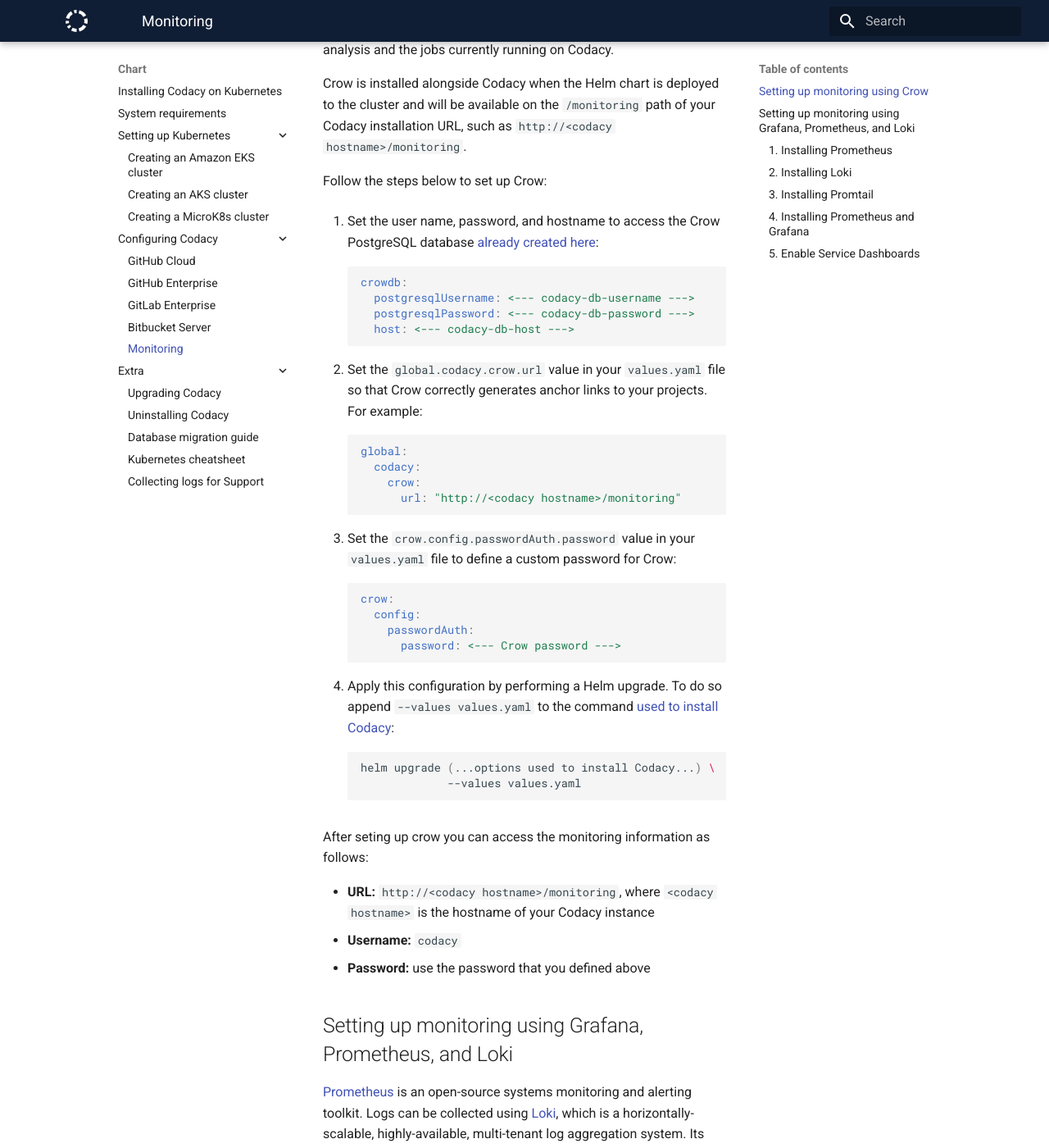
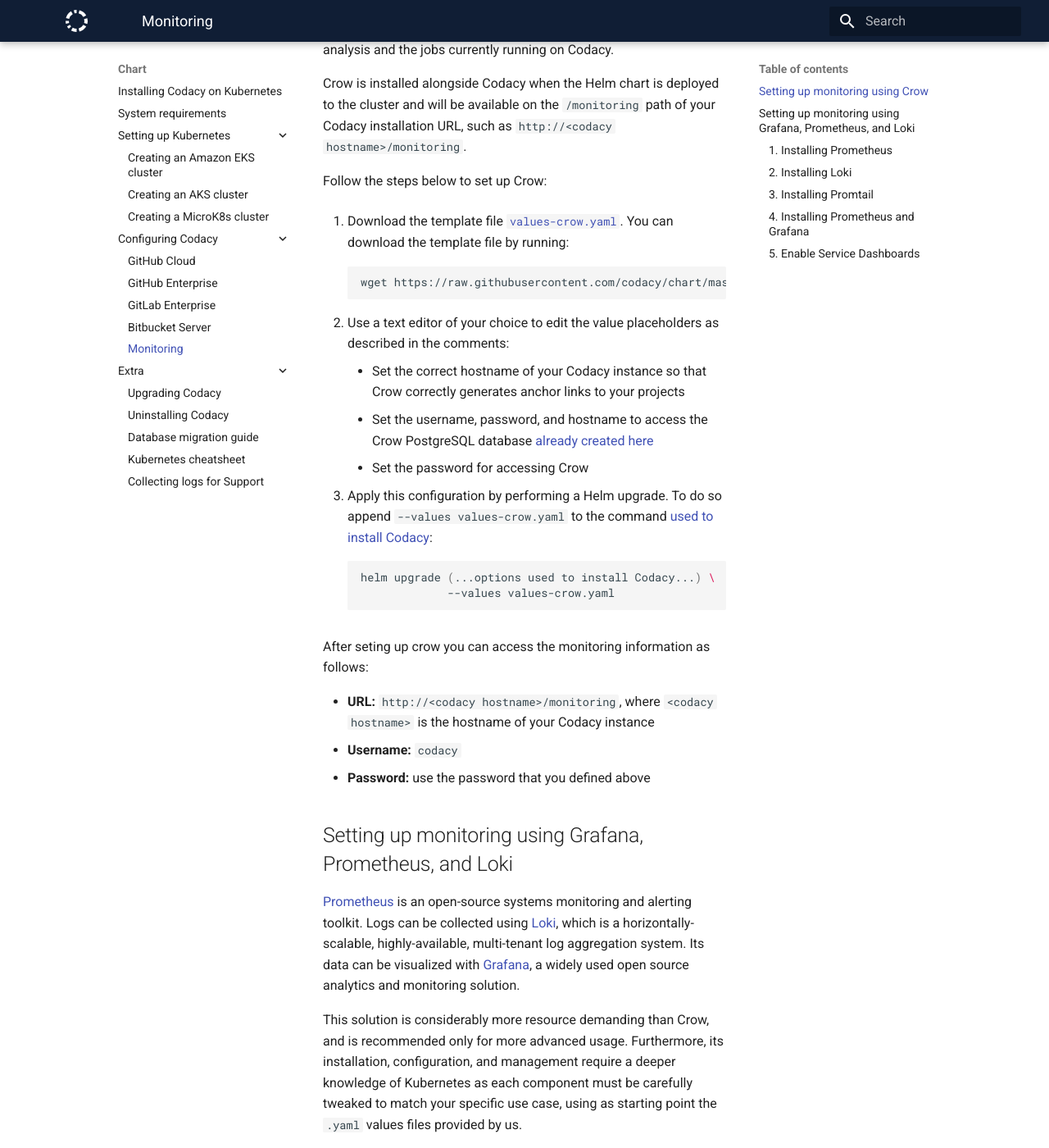
Before and after one commit to codacy/chart, an MkDocs documentation site: the page built from docs/configuration/monitoring.md, in a window 1280 px wide and 1400 px high, scrolled down 445 px. Shown: the whole window at 82% size. Built offline with MkDocs 1.6.1 and Material for MkDocs 9.7.7, drawn with Linux system fonts in a browser that asks for light colours.

Commit message:
Update and simplify instructions to take into account values-crow.yaml

````diff
--- a/docs/configuration/monitoring.md
+++ b/docs/configuration/monitoring.md
@@ -15,38 +15,23 @@
 
 Follow the steps below to set up Crow:
 
-1.  Set the user name, password, and hostname to access the Crow PostgreSQL database [already created here](../requirements.md#preparing-postgresql-for-codacy):
+1.  Download the template file [`values-crow.yaml`](https://github.com/codacy/chart/blob/master/codacy/values-crow.yaml){: target="_blank"}. You can download the template file by running:
 
-    ```yaml
-    crowdb:
-      postgresqlUsername: <--- codacy-db-username --->
-      postgresqlPassword: <--- codacy-db-password --->
-      host: <--- codacy-db-host --->
+    ```bash
+    wget https://raw.githubusercontent.com/codacy/chart/master/codacy/values-crow.yaml
     ```
 
-2.  Set the `global.codacy.crow.url` value in your `values.yaml` file so that Crow correctly generates anchor links to your projects. For example:
+2.  Use a text editor of your choice to edit the value placeholders as described in the comments:
 
-    ```yaml
-    global:
-      codacy:
-        crow:
-          url: "http://<codacy hostname>/monitoring"
-    ```
+    -   Set the correct hostname of your Codacy instance so that Crow correctly generates anchor links to your projects
+    -   Set the username, password, and hostname to access the Crow PostgreSQL database [already created here](../requirements.md#preparing-postgresql-for-codacy)
+    -   Set the password for accessing Crow
 
-3.  Set the `crow.config.passwordAuth.password` value in your `values.yaml` file to define a custom password for Crow:
-
-    ```yaml
-    crow:
-      config:
-        passwordAuth:
-          password: <--- Crow password --->
-    ```
-
-4.  Apply this configuration by performing a Helm upgrade. To do so append `--values values.yaml` to the command [used to install Codacy](../index.md#2-installing-codacy):
+3.  Apply this configuration by performing a Helm upgrade. To do so append `--values values-crow.yaml` to the command [used to install Codacy](../index.md#2-installing-codacy):
 
     ```bash
     helm upgrade (...options used to install Codacy...) \
-                 --values values.yaml
+                 --values values-crow.yaml
     ```
 
 After seting up crow you can access the monitoring information as follows:
````
